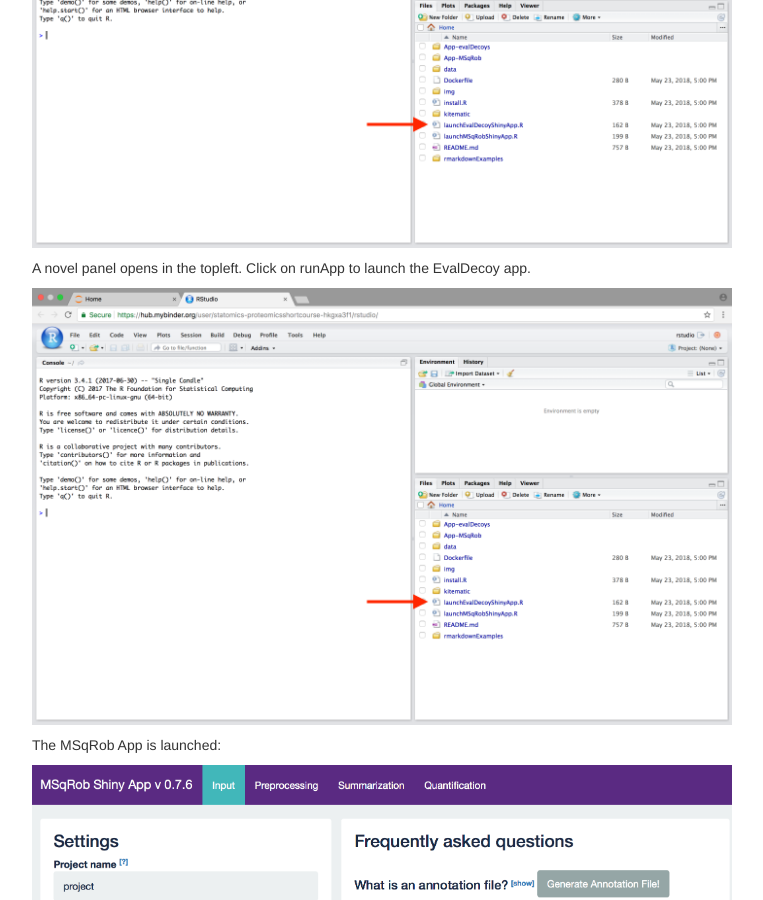
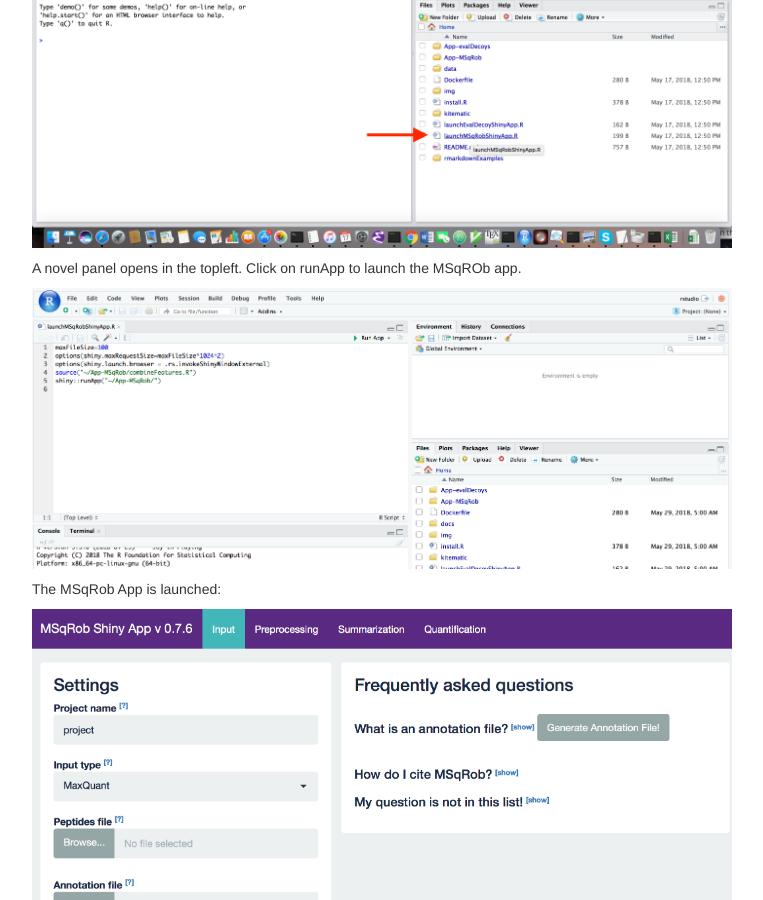
Before and after one commit to statOmics/pda19-20, a Jekyll site: the page built from pages/sdaMsqrobDesign.md, in a window 1280 px wide and 900 px high, scrolled down 1713 px. Shown: the whole window, without its empty margins (258-1021 px from the left). Built offline with Jekyll 4.4.1, drawn with Linux system fonts in a browser that asks for light colours.

```diff
--- a/pages/sdaMsqrobDesign.md
+++ b/pages/sdaMsqrobDesign.md
@@ -33,11 +33,11 @@
 
 Upon hitting the binder button an interactive statistical programming environment will open that is running on a cloud server. In this tutorial we will not make use of the powerful R-scripting environment, but we will launch an App with a GUI instead. Open the launchMSqRobShinyApp.R file by clicking on the file in the bottom right panel.
 
-![Figure 2. Rstudio](./figs/rstudioWindowEvalDecoy.png)
+![Figure 2. Rstudio](./figs/rstudioWindowMsqrob1.png)
 
-A novel panel opens in the topleft. Click on runApp to launch the EvalDecoy app.
+A novel panel opens in the topleft. Click on runApp to launch the MSqROb app.
 
-![Figure 3. Rstudio](./figs/rstudioWindowEvalDecoy.png)
+![Figure 3. Rstudio](./figs/rstudioWindowMsqrob2.png)
 
 The MSqRob App is launched:
 
```
Also changed, not shown: pages/sdaMsqrobSimple.md (+3 -3 lines).
